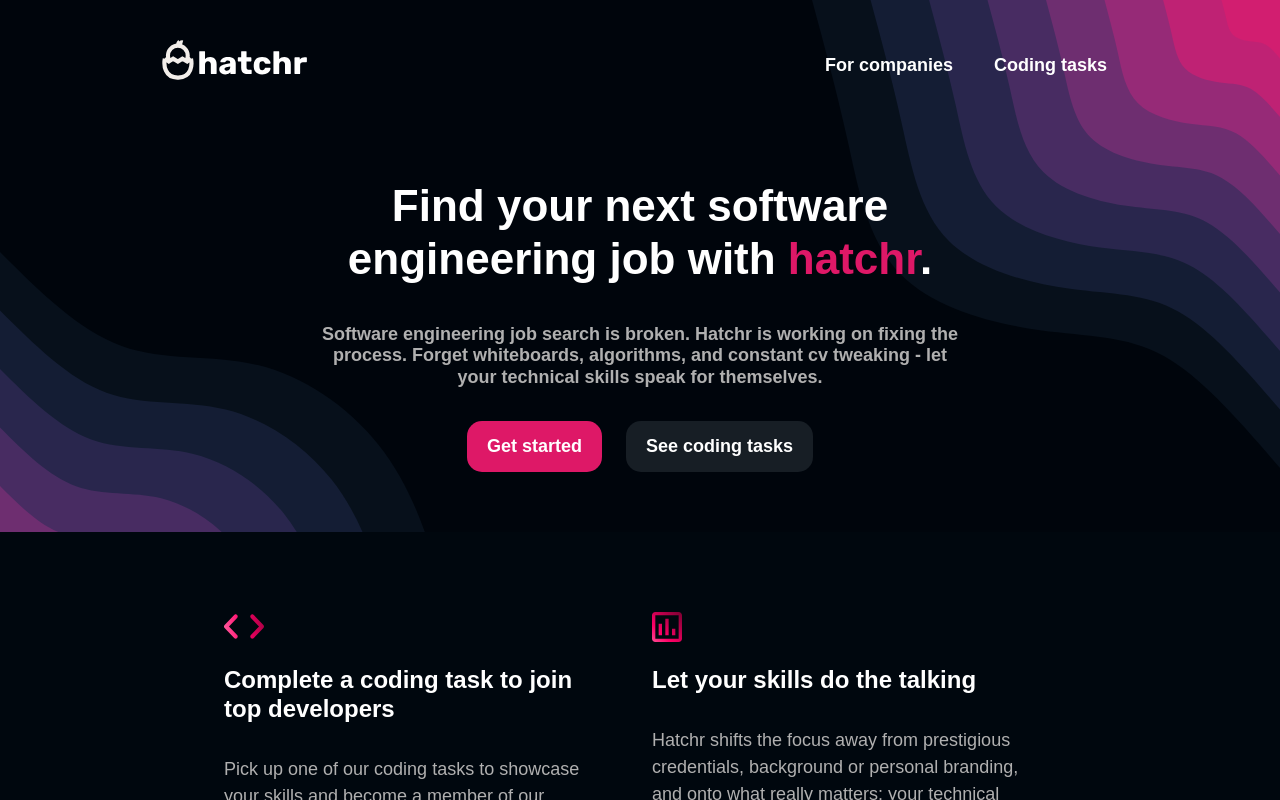
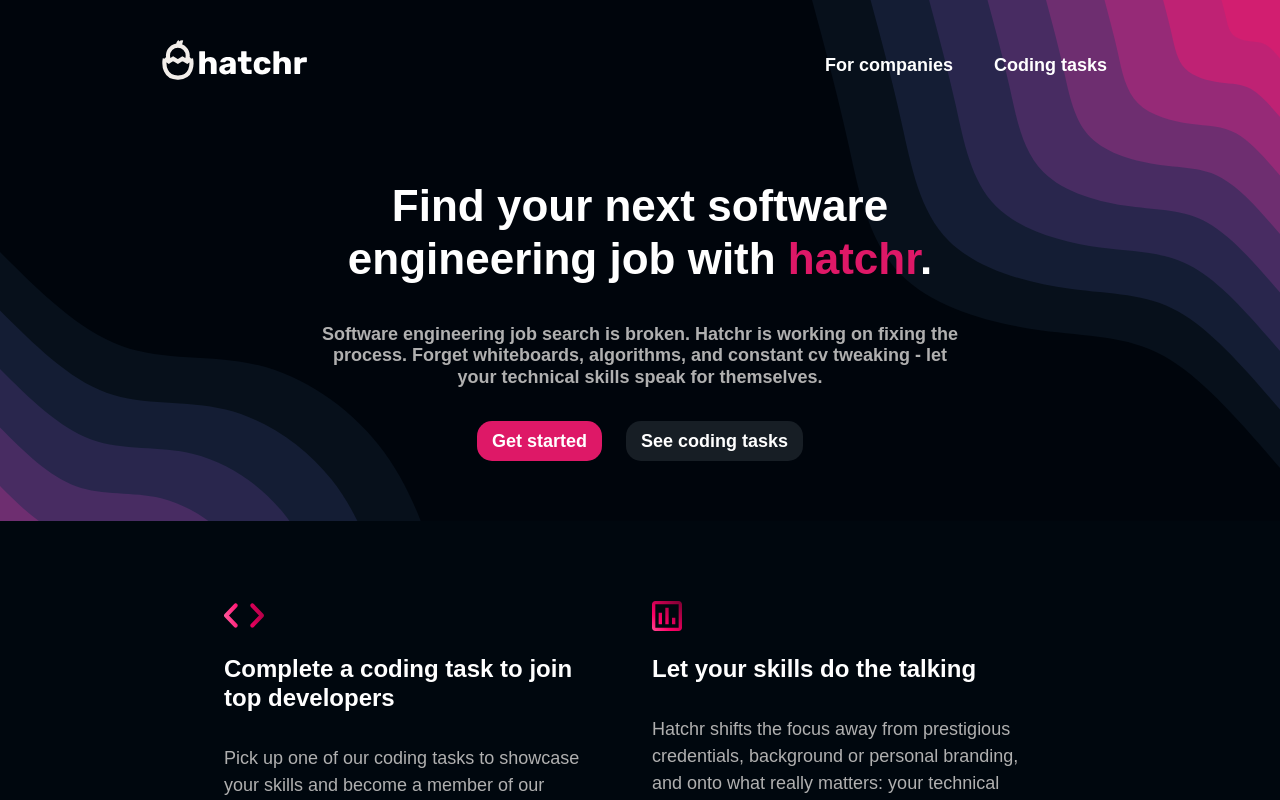
Before and after one commit to viranyidylan/hatchr-react-app, a React (Create React App) app: page / in a window 1280 px wide. Shown: the top 800 px of the page. Built offline with nearby package versions, Linux system fonts and the light colour scheme; a web font is replaced by a local one.

Commit message:
playing with tab settings

```diff
--- a/src/index.css
+++ b/src/index.css
@@ -60,9 +60,10 @@ body {
   border-radius: 15px;
   background-color: var(--hotpink);
   border: none;
-  padding-left: 20px;
-  padding-right: 20px;
-  padding-top: 15px;
+  padding-left: 15px;
+  padding-right: 15px;
+  padding-top: 10px;
+  padding-bottom: 0px;
  }
 
  #btn-custom-primary:hover {
@@ -77,9 +78,10 @@ body {
   border-radius: 15px;
   background-color: var(--darkblue);
   border: none;
-  padding-left: 20px;
-  padding-right: 20px;
-  padding-top: 15px;
+  padding-left: 15px;
+  padding-right: 15px;
+  padding-top: 10px;
+  padding-bottom: 0px;
  }
 
  #btn-custom-secondary:hover {
--- a/src/pages/Companies/Companies.tsx
+++ b/src/pages/Companies/Companies.tsx
@@ -32,7 +32,7 @@ function Companies() {
                                     <h3>Get in touch</h3>
                                 </Button>
                                 <Form className="email-entry">
-                                    <Form.Control type="email" placeholder="Enter email" />
+                                    <Form.Control type="email" placeholder="yourname@company.com" />
                                 </Form>
                             </Col>
                         </Row>
```
